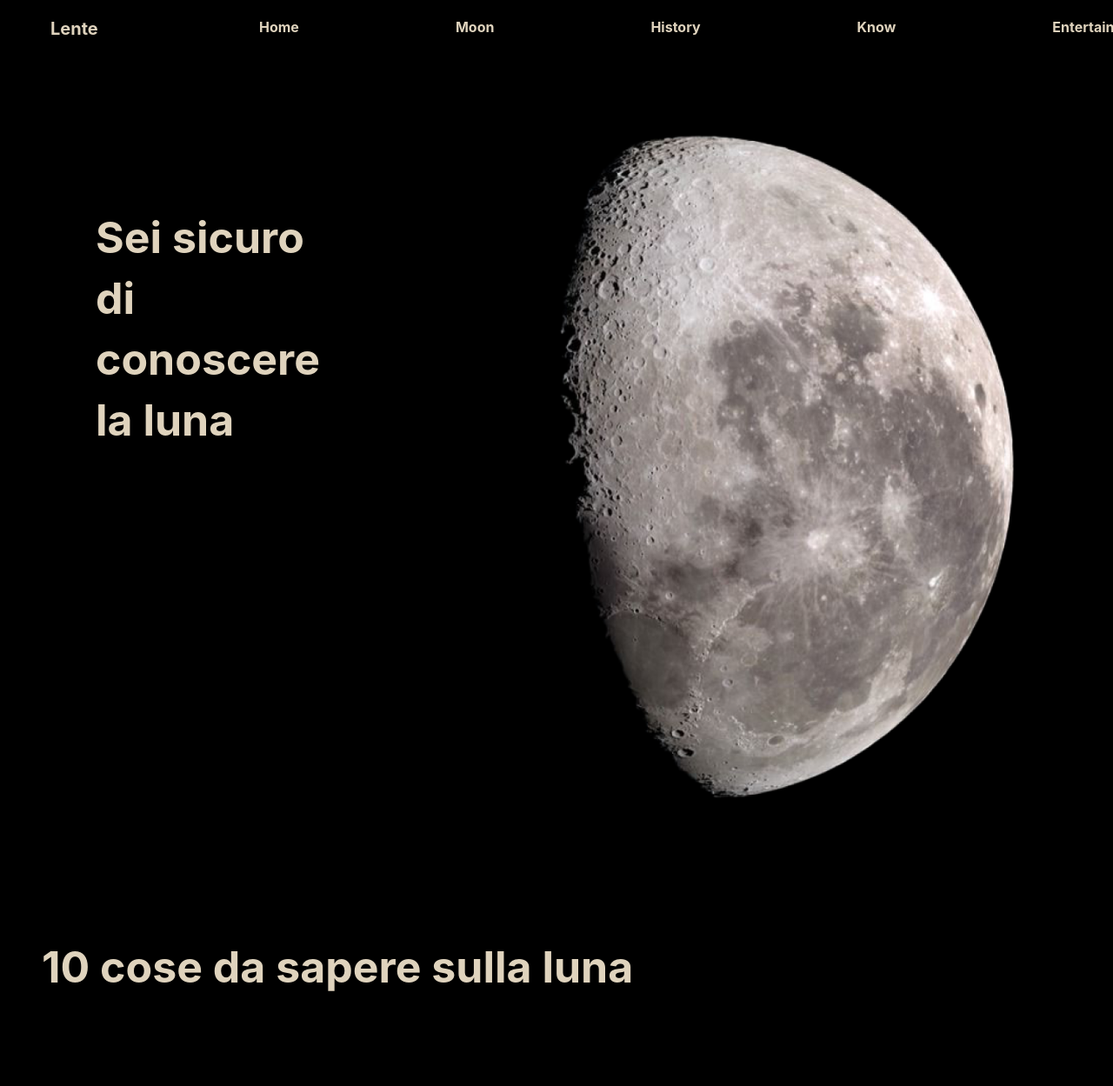
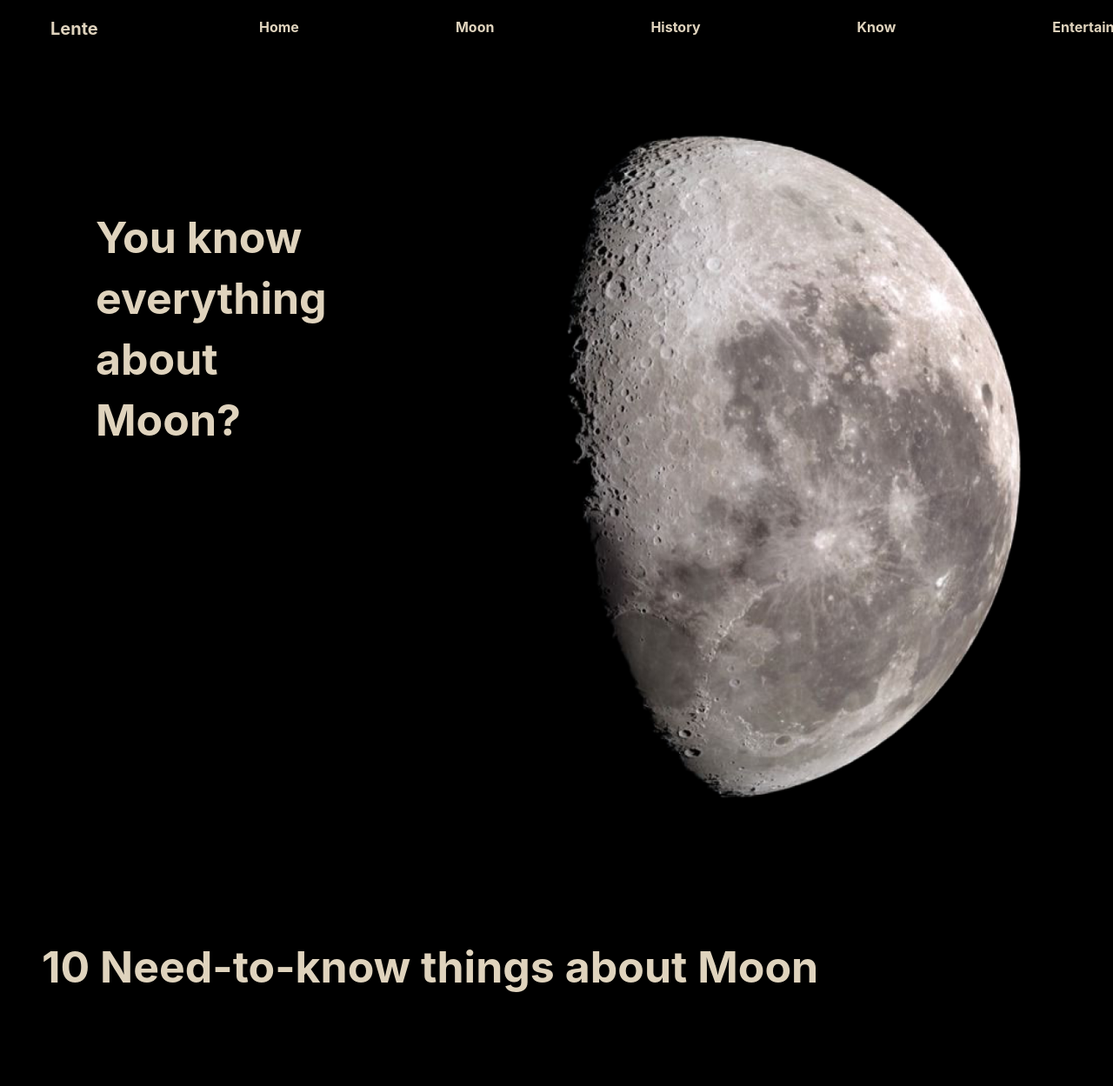
Before and after one commit to SammartanoGaia/esame, a plain HTML site: page toknow.html in a window 1280 px wide. Shown: the top 1249 px of the page at 87% size. Drawn offline with Linux system fonts and the light colour scheme.

Commit message:
Update toknow.html

```diff
--- a/toknow.html
+++ b/toknow.html
@@ -28,7 +28,7 @@
         <section class="testata">
             <div class="barattolo">
                 <div class="titolo">
-                    <h1>Sei sicuro di conoscere la luna</h1>
+                    <h1>You know everything about Moon?</h1>
                 </div>
 
                 <div class="luna">
@@ -39,7 +39,7 @@
 
 
         <section class="sottotitolo">
-            <h1>10 cose da sapere sulla luna</h1>
+            <h1>10 Need-to-know things about Moon</h1>
         </section>
 
 
```
